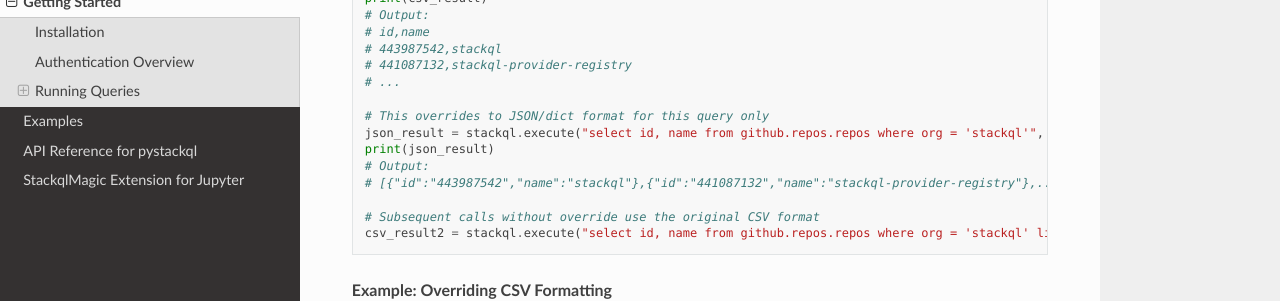
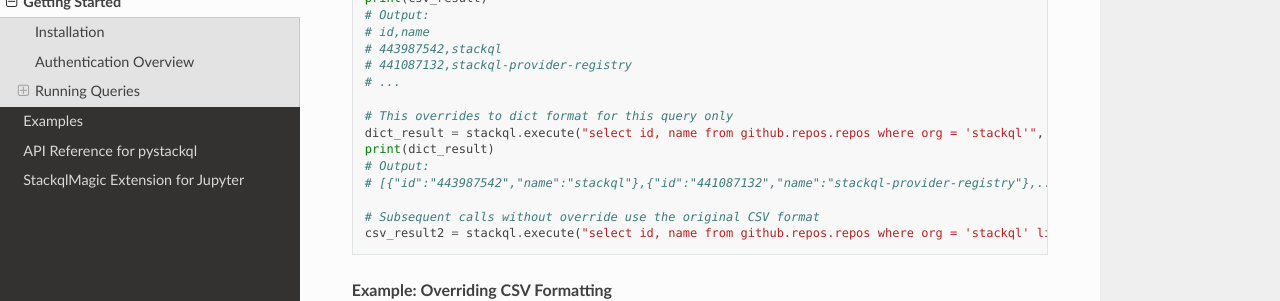
Before and after one commit to stackql/pystackql, a Sphinx documentation site: the page built from docs/source/intro.rst, in a window 1280 px wide and 900 px high, scrolled down 4242 px. Shown: the part 151-452 px from the top of the window. Built offline with Sphinx 7.4.7 and the Read the Docs theme 3.1.0, drawn with Linux system fonts in a browser that asks for light colours.

Commit message:
Fix documentation to use correct output format parameter 'dict'
Co-authored-by: jeffreyaven <5146499+jeffreyaven@users.noreply.github.com>

```diff
--- a/docs/source/intro.rst
+++ b/docs/source/intro.rst
@@ -204,9 +204,9 @@ You can create a StackQL instance with a default output format, then override it
     # 441087132,stackql-provider-registry
     # ...
 
-    # This overrides to JSON/dict format for this query only
-    json_result = stackql.execute("select id, name from github.repos.repos where org = 'stackql'", output="json")
-    print(json_result)
+    # This overrides to dict format for this query only
+    dict_result = stackql.execute("select id, name from github.repos.repos where org = 'stackql'", output="dict")
+    print(dict_result)
     # Output:
     # [{"id":"443987542","name":"stackql"},{"id":"441087132","name":"stackql-provider-registry"},...]
 
```
